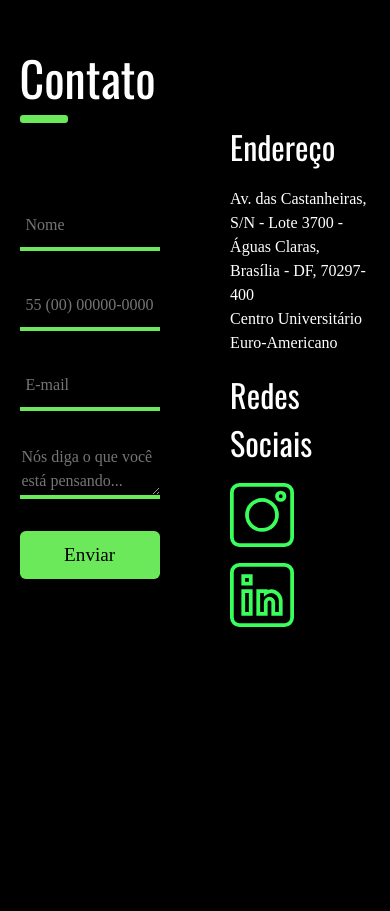
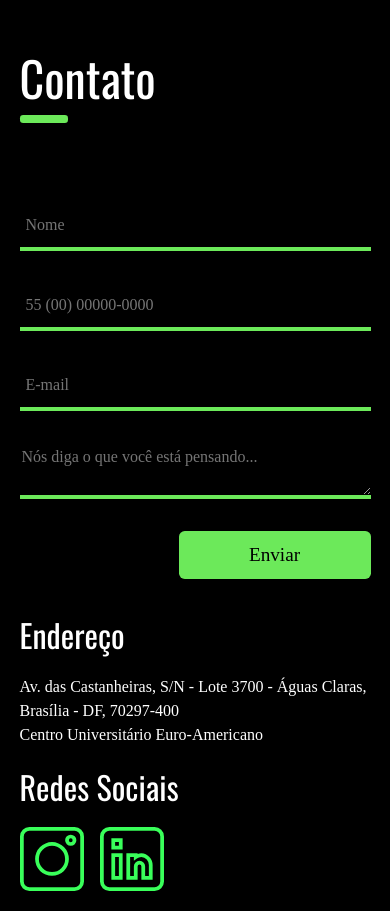
Before and after one commit to Jonas97salatiel/7website, a React (Create React App) app: page / in a window 390 px wide. Shown: the part 3820-4731 px from the top of the page. Before the commit the page ends 4467 px from the top, so only its background shows below. Built offline with nearby package versions, Linux system fonts and the light colour scheme; a web font is replaced by a local one.

Commit message:
finalizando responsividade page contatos

```diff
--- a/src/components/Contato/index.js
+++ b/src/components/Contato/index.js
@@ -26,7 +26,7 @@ const Contato = () => {
                <button type="submit">Enviar</button>
             </form>
          </div>
-         <div className="contato_i">
+         <div className="contato__i">
             <div className="contato__info">
                <div className="contato__info__endereco">Endereço</div>
                <p>
--- a/src/components/Contato/style.css
+++ b/src/components/Contato/style.css
@@ -66,6 +66,9 @@ html{
 
 
 }
+.form input {
+    height: 3em;
+}
 
 .form input, textarea{
 
@@ -81,11 +84,20 @@ html{
     color: rgb(255, 255, 255);
     font-family: Montserrat-Bold;
     font-size: 1em;
+    outline: #6CE95A;
+    transition: all .2s;
+
 
 }
-.form input {
-    height: 3em;
+
+.form input:focus{
+   background: rgb(24, 24, 24);
 }
+
+.form textarea:focus{
+    background: rgb(24, 24, 24);
+ }
+
 
 button{
     width: 10em;
@@ -96,10 +108,12 @@ button{
     color: black;
     font-size: 1.2em;
     font-family: Montserrat-Bold;
+    transition: all .2s;
 }
 
 button:hover{
-    box-shadow: #6CE95A;
+    color: white;
+
 
 }
 
@@ -112,7 +126,7 @@ button:hover{
 
 }
 
-.contato_i{
+.contato__i{
     width: 40%;
     display: flex;
     align-items: flex-end;
@@ -146,5 +160,16 @@ button:hover{
 
 @media (max-width: 900px) {
 
+    .contato__form{
+        width: 100%;
+    }
+    .contato__itens{
+        flex-wrap: wrap;
+        align-items: center;
+    }
+    .contato__i{
+        width: 100% !important;
+        padding-top: 2em;
+    }
 
 }
```
